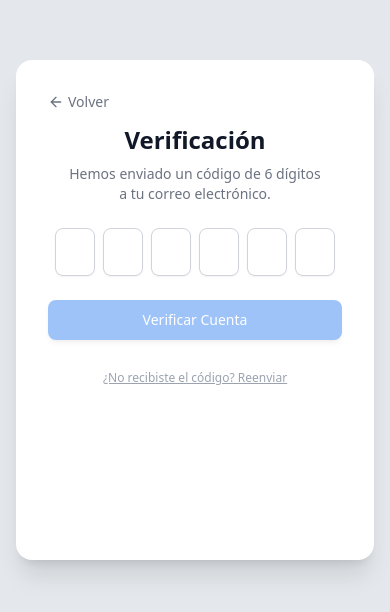
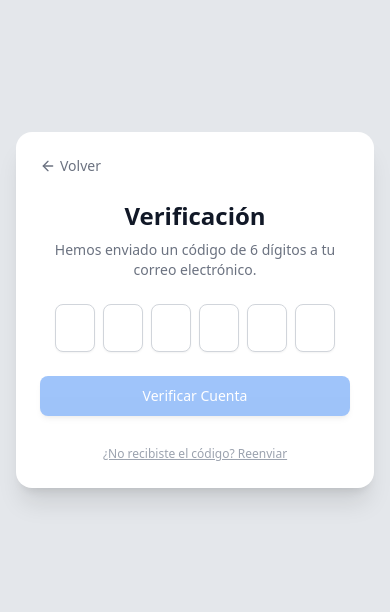
Before and after one commit to Lessnd/MaxExpressAdmin_Frontend, a Vue app: page /auth/verification in a window 390 px wide. Shown: the part 112-724 px from the top of the page. Built offline with nearby package versions, Linux system fonts and the light colour scheme.

Commit message:
feat: mejoras en vistas móviles de VerificationView y adición de animaciones de entrada y salida al módulo Auth

```diff
--- a/src/modules/auth/components/VerificationForm.vue
+++ b/src/modules/auth/components/VerificationForm.vue
@@ -1,6 +1,6 @@
 <script setup lang="ts">
 import { ArrowLeft } from 'lucide-vue-next'
-import UiButton from '@shared/components/ui/UiButton.vue'
+import UiButton from '@/shared/components/ui/UiButton.vue' // Ajusta el alias según tu proyecto (@ o @shared)
 import AuthCodeInput from './AuthCodeInput.vue'
 import { useVerification } from '../composables/useVerification'
 
@@ -14,16 +14,17 @@ const handleSubmit = async () => {
 </script>
 
 <template>
-    <div class="p-8 md:p-12 w-full md:w-1/2 flex flex-col justify-center relative">
+    <div class="p-6 md:p-12 w-full md:w-1/2 flex flex-col justify-center relative">
+
         <button @click="$emit('back')"
-            class="absolute top-8 left-8 flex items-center text-sm text-gray-500 hover:text-gray-800 transition-colors">
+            class="mb-6 md:mb-0 md:absolute md:top-8 md:left-8 flex items-center text-sm text-gray-500 hover:text-gray-800 transition-colors self-start">
             <ArrowLeft class="w-4 h-4 mr-1" />
             Volver
         </button>
 
-        <div class="text-center mt-8">
-            <h2 class="text-2xl font-bold text-gray-900">Verificación</h2>
-            <p class="text-gray-500 text-sm mt-2 px-4">
+        <div class="text-center">
+            <h2 class="text-2xl font-bold text-gray-900 md:mt-8">Verificación</h2>
+            <p class="text-gray-500 text-sm mt-2 px-2 md:px-4">
                 Hemos enviado un código de 6 dígitos a tu correo electrónico.
             </p>
         </div>
--- a/src/modules/auth/views/LoginView.vue
+++ b/src/modules/auth/views/LoginView.vue
@@ -23,7 +23,7 @@ const form = ref({
 
 const handleLogin = async () => {
     if (!form.value.email || !form.value.password) {
-        addToast(t('Por favor complete los campos e intente nuevamente, no sea burro'), 'error') // Necesitas agregar esta key o usar string directo
+        addToast(t('Por favor complete los campos e intente nuevamente'), 'error') // Necesitas agregar esta key o usar string directo
         return
     }
 
@@ -54,13 +54,15 @@ const toggleLanguage = () => {
 
 <template>
     <div class="min-h-screen flex items-center justify-center bg-bg-app p-4 relative">
-        <UiToast /> <button @click="toggleLanguage"
+        <UiToast />
+
+        <button @click="toggleLanguage"
             class="absolute top-5 right-5 px-3 py-1.5 bg-white border border-gray-200 shadow-sm rounded-md text-sm font-medium hover:bg-gray-50 transition-colors z-50 flex items-center gap-2">
             <span>{{ locale === 'es' ? 'Español' : 'English' }}</span>
         </button>
 
         <div
-            class="bg-white shadow-xl rounded-2xl overflow-hidden flex flex-col md:flex-row w-full max-w-4xl h-auto md:min-h-[500px]">
+            class="bg-white shadow-xl rounded-2xl overflow-hidden flex flex-col md:flex-row w-full max-w-4xl h-auto md:min-h-[500px] animate-card-entry">
 
             <AuthHeader />
 
@@ -94,3 +96,21 @@ const toggleLanguage = () => {
         </div>
     </div>
 </template>
+
+<style scoped>
+/* AÑADIDO: Definición de la animación */
+.animate-card-entry {
+    animation: cardEntry 0.6s cubic-bezier(0.22, 1, 0.36, 1);
+}
+
+@keyframes cardEntry {
+    from {
+        opacity: 0;
+        transform: translateY(20px);
+    }
+    to {
+        opacity: 1;
+        transform: translateY(0);
+    }
+}
+</style>
--- a/src/modules/auth/views/VerificationView.vue
+++ b/src/modules/auth/views/VerificationView.vue
@@ -2,7 +2,7 @@
 import { useRouter } from 'vue-router'
 import AuthHeader from '../components/AuthHeader.vue'
 import VerificationForm from '../components/VerificationForm.vue'
-import UiToast from '@/shared/components/ui/UiToast.vue' // <--- IMPORTANTE
+import UiToast from '@/shared/components/ui/UiToast.vue'
 
 const router = useRouter()
 
@@ -13,8 +13,10 @@ const handleBack = () => {
 
 <template>
     <div class="min-h-screen flex items-center justify-center bg-bg-app p-4">
-        <UiToast /> <div
-            class="bg-white shadow-xl rounded-2xl overflow-hidden flex flex-col md:flex-row w-full max-w-4xl min-h-[500px]">
+        <UiToast />
+
+        <div
+            class="bg-white shadow-xl rounded-2xl overflow-hidden flex flex-col md:flex-row w-full max-w-4xl h-auto md:min-h-[500px] animate-card-entry">
 
             <AuthHeader />
 
@@ -23,3 +25,21 @@ const handleBack = () => {
         </div>
     </div>
 </template>
+
+<style scoped>
+/* Misma animación para coherencia visual */
+.animate-card-entry {
+    animation: cardEntry 0.6s cubic-bezier(0.22, 1, 0.36, 1);
+}
+
+@keyframes cardEntry {
+    from {
+        opacity: 0;
+        transform: translateY(20px); /* Puedes cambiar a translateX(20px) si prefieres que entre de lado */
+    }
+    to {
+        opacity: 1;
+        transform: translateY(0);
+    }
+}
+</style>
```
